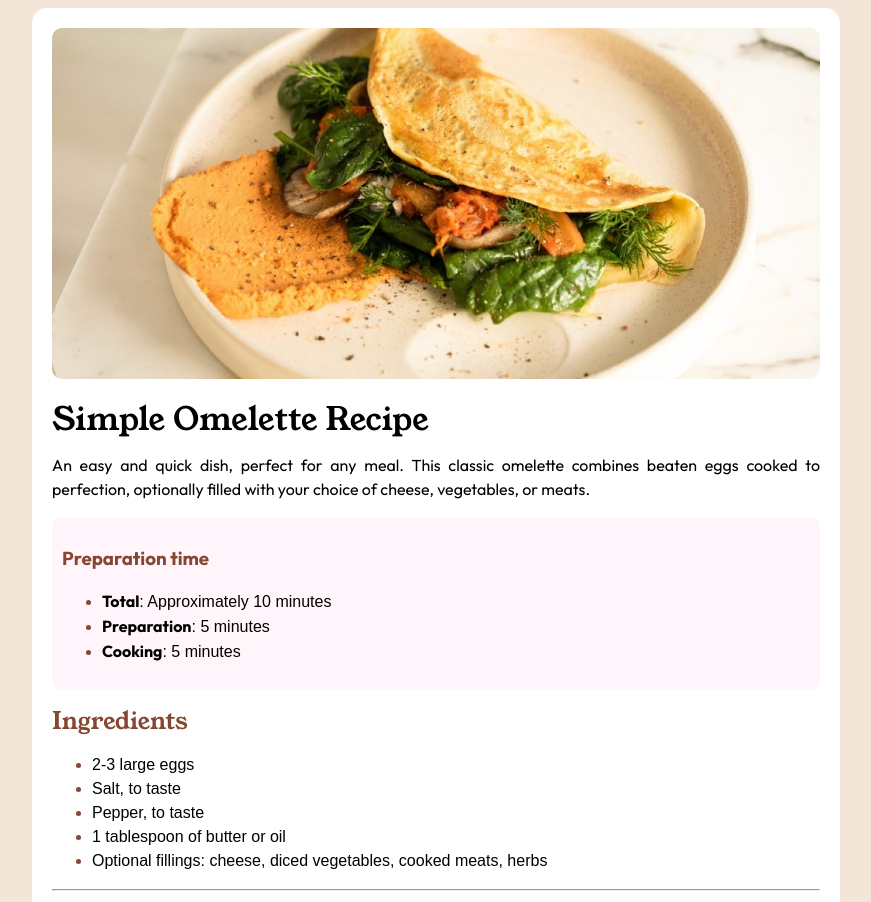
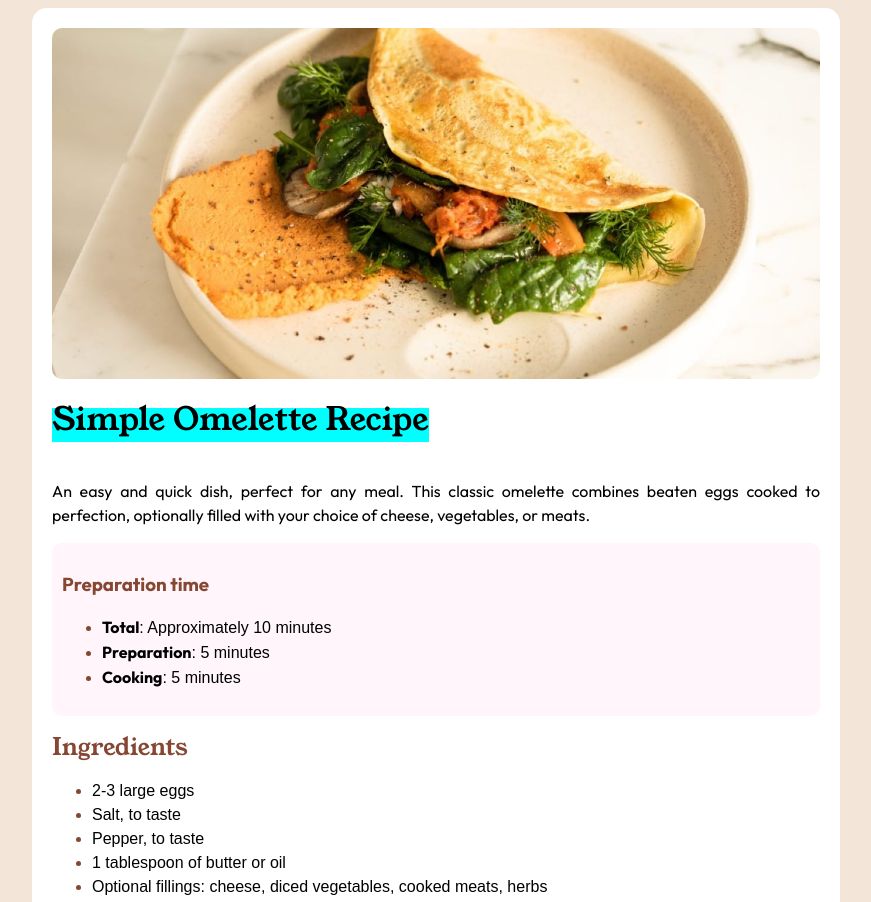
Before and after one commit to flavio-ui/pagina-de-receitas, a plain HTML site: page index.html in a window 1280 px wide. Shown: the top 902 px of the page, without its empty margins (204-1075 px from the left). Drawn offline with Linux system fonts and the light colour scheme.

Commit message:
modificação no h1

```diff
--- a/estilos/style.css
+++ b/estilos/style.css
@@ -39,6 +39,9 @@ body {
  h1 {
     font-family: var(--font-titulo-1);
     font-weight: lighter;
+    background-color: aqua;
+    padding-bottom: 10px;
+    display: inline-block;
   }
 
   strong {
```
